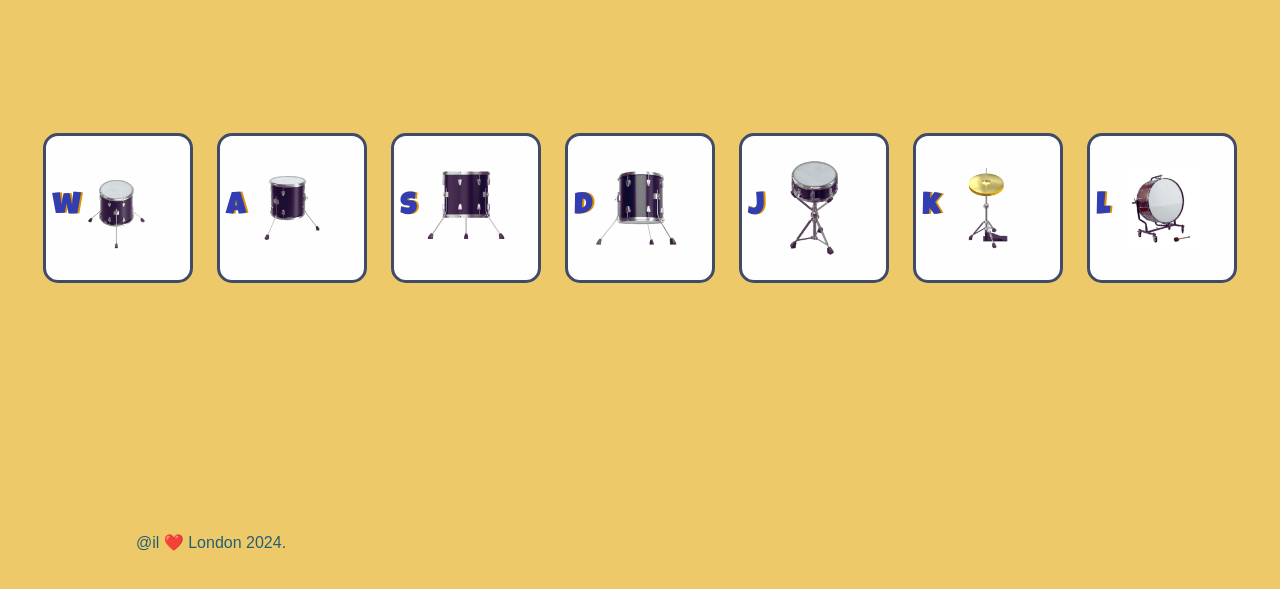
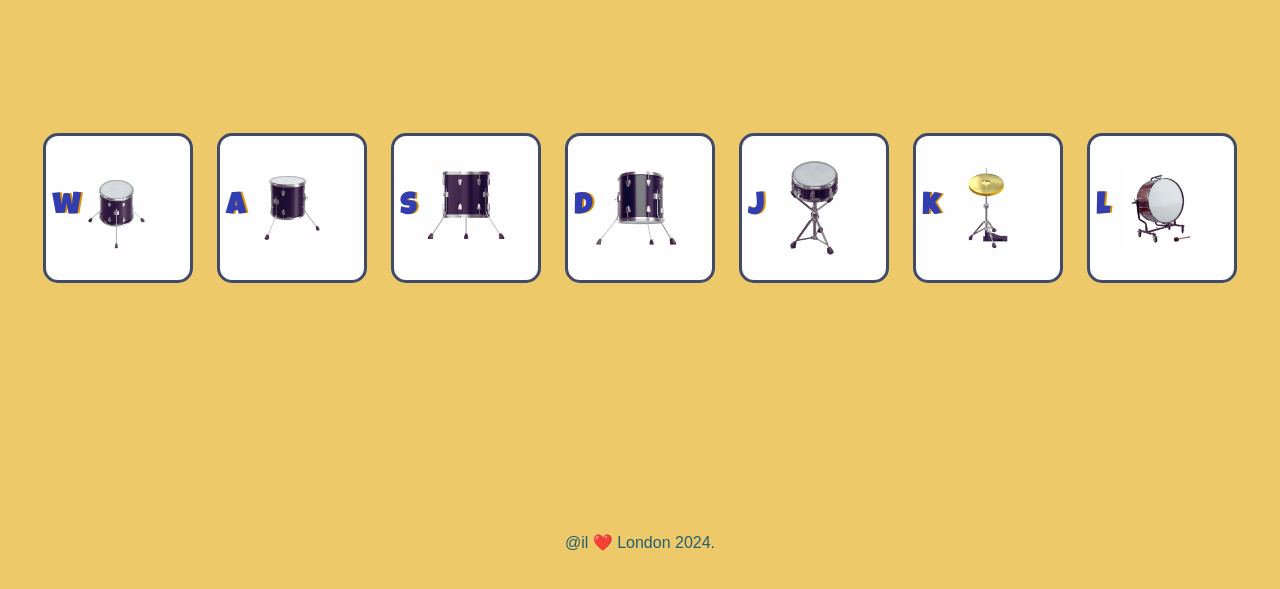
Before and after one commit to isoldaliborio/music_playground, a plain HTML site: page index.html in a window 1280 px wide. Shown: the part 203-792 px from the top of the page. Drawn offline with Linux system fonts and the light colour scheme.

Commit message:
center footer

```diff
--- a/styles.css
+++ b/styles.css
@@ -17,8 +17,6 @@ footer {
   color: #235f73;
   font-family: sans-serif;
   margin-top: 30vh;
-  margin-left: 10vw;
-  text-align: left;
 }
 
 .w {
```
